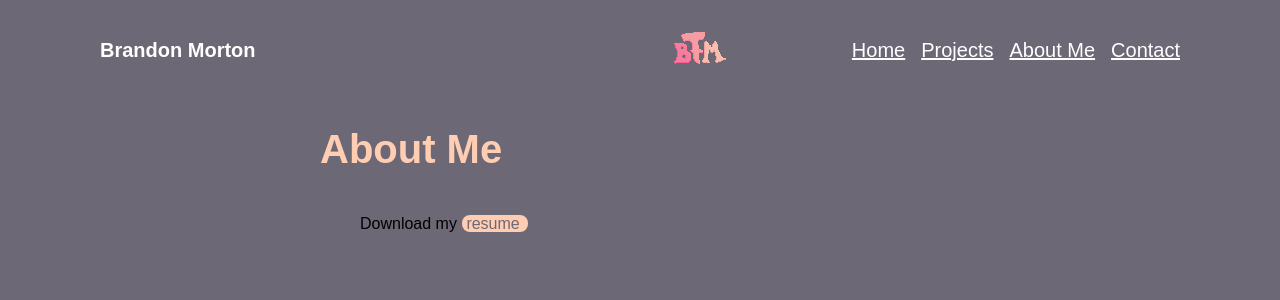
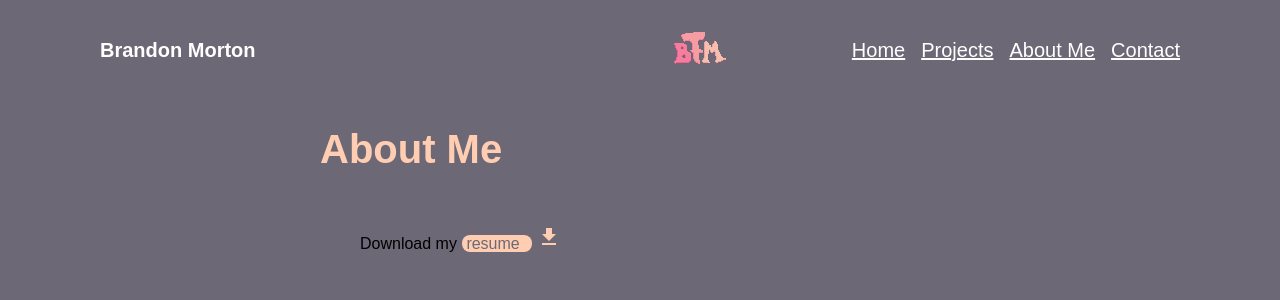
Before and after one commit to btmortondev/Website-Portfolio, a React (Create React App) app: page /about in a window 1280 px wide. Shown: the top 300 px of the page. Built offline with nearby package versions, Linux system fonts and the light colour scheme; the HTML template or start-up script is replaced by a standard one; a web font is replaced by a local one.

Commit message:
Material UI Icon Update
Added in the dependencies to use Material UI Icons.

```diff
--- a/package.json
+++ b/package.json
@@ -3,6 +3,8 @@
   "version": "0.1.0",
   "private": true,
   "dependencies": {
+    "@material-ui/core": "^4.11.4",
+    "@material-ui/icons": "^4.11.2",
     "@testing-library/jest-dom": "^5.12.0",
     "@testing-library/react": "^11.2.7",
     "@testing-library/user-event": "^12.8.3",
--- a/src/About.css
+++ b/src/About.css
@@ -45,3 +45,12 @@
 .resume-link:visited {
     text-decoration: none;
 }
+
+.resume-download-icon {
+    display: flex;
+    align-items: center;
+    justify-content: center;
+    padding-left: 5px;
+    margin-top: 10px;
+    color: var(--website-color-4);
+}
--- a/src/About.js
+++ b/src/About.js
@@ -1,5 +1,6 @@
 import './About.css';
 import Resume from './Content/BTM-21-Resume.pdf';
+import GetAppIcon from '@material-ui/icons/GetApp';
 
 const About = () => {
     return (
@@ -16,6 +17,7 @@ const About = () => {
                     <li  >
                         Download my
                         <a className="resume-link" href= { Resume } target="_blank" rel="noreferrer"> resume </a>
+                        <GetAppIcon className="resume-download-icon"/>
                     </li>
                 </ul>
             </div>
--- a/src/App.css
+++ b/src/App.css
@@ -1,4 +1,5 @@
 @import url('https://fonts.googleapis.com/css2?family=Aldrich&display=swap');
+@import url('https://fonts.googleapis.com/css2?family=Roboto&display=swap');
 
 :root {
     /* Peach Theme Colors */
```
Also changed, not shown: 1 other file (tests, documents, lock files or other folders).
